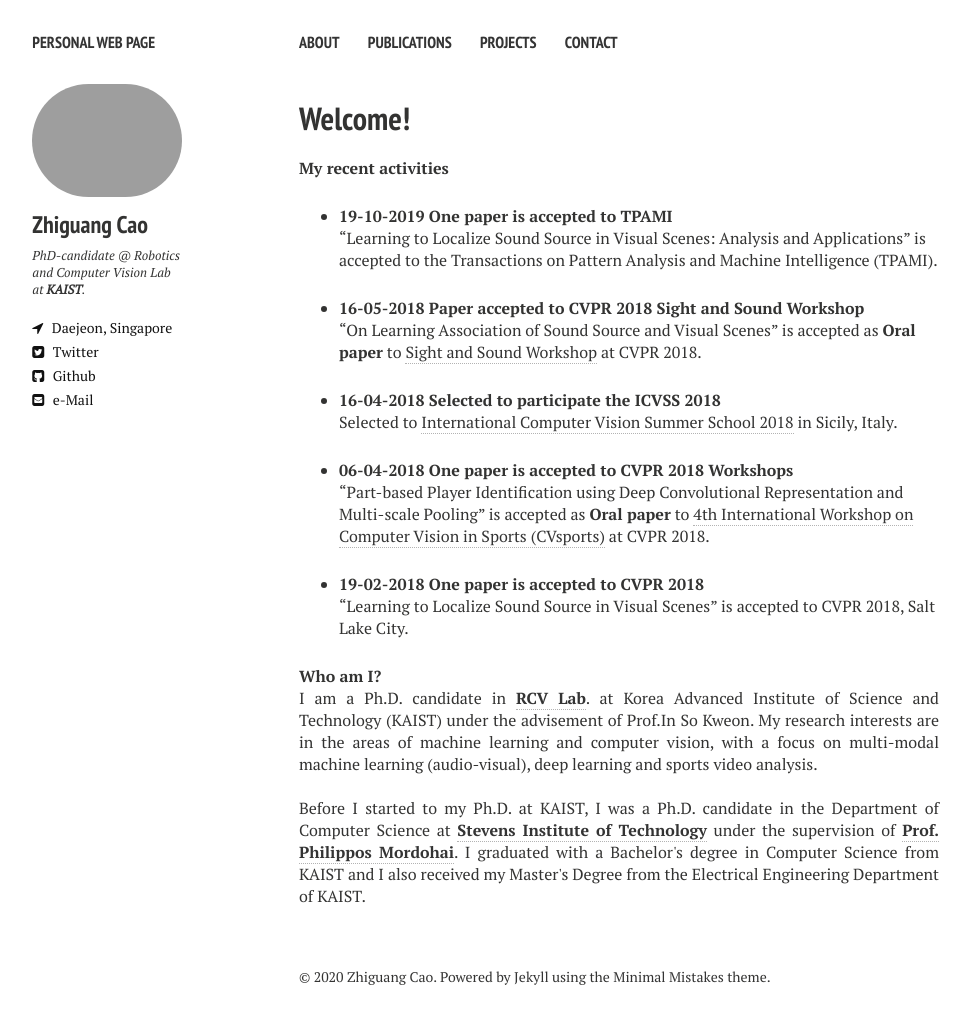
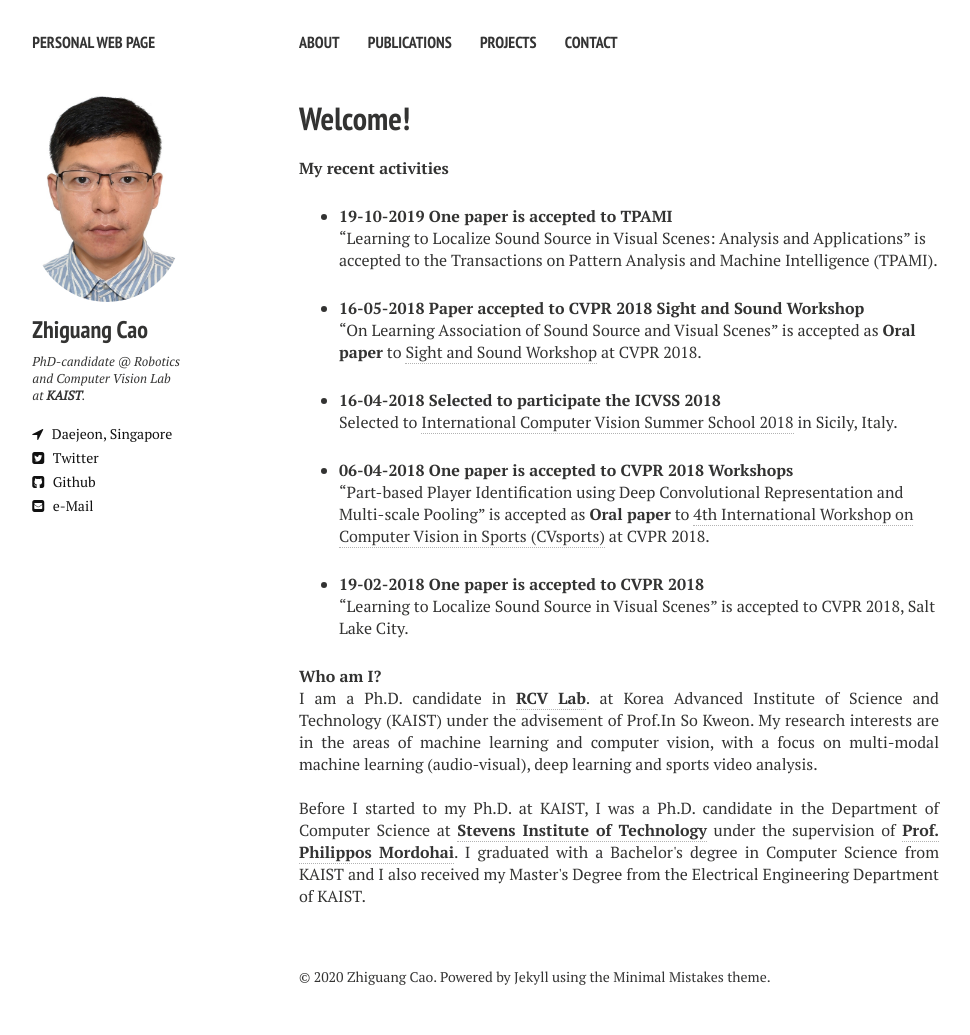
Before and after one commit to zhiguangcaosg/zhiguangcaosg.github.io, a Jekyll site: the page built from index.md, in a window 1280 px wide. Shown: the whole page, without its empty margins (21-991 px from the left). Built offline with Jekyll 4.4.1, drawn with Linux system fonts in a browser that asks for light colours; nearby versions of some CDN libraries.

Commit message:
Update _author-bio.html

```diff
--- a/_includes/_author-bio.html
+++ b/_includes/_author-bio.html
@@ -1,9 +1,9 @@
 {% if site.owner.avatar contains 'http://' %}
-	<img src="//zhiguangcaosg.github.io/images/arda2.jpg" class="bio-photo" alt="{{ site.owner.name }} bio photo"></a>
+	<img src="//zhiguangcaosg.github.io/images/zhiguangcao.jpg" class="bio-photo" alt="{{ site.owner.name }} bio photo"></a>
 {% elsif site.owner.avatar contains 'https://' %}
-	<img src="//zhiguangcaosg.github.io/images/arda2.jpg" class="bio-photo" alt="{{ site.owner.name }} bio photo"></a>
+	<img src="//zhiguangcaosg.github.io/images/zhiguangcao.jpg" class="bio-photo" alt="{{ site.owner.name }} bio photo"></a>
 {% else %}
-	<img src="//zhiguangcaosg.github.io/images/arda2.jpg" class="bio-photo" alt="{{ site.owner.name }} bio photo"></a>
+	<img src="//zhiguangcaosg.github.io/images/zhiguangcao.jpg" class="bio-photo" alt="{{ site.owner.name }} bio photo"></a>
 {% endif %}
 <h3>{{ site.owner.name }}</h3>
 <p>{{ site.owner.bio }}</p>
```
